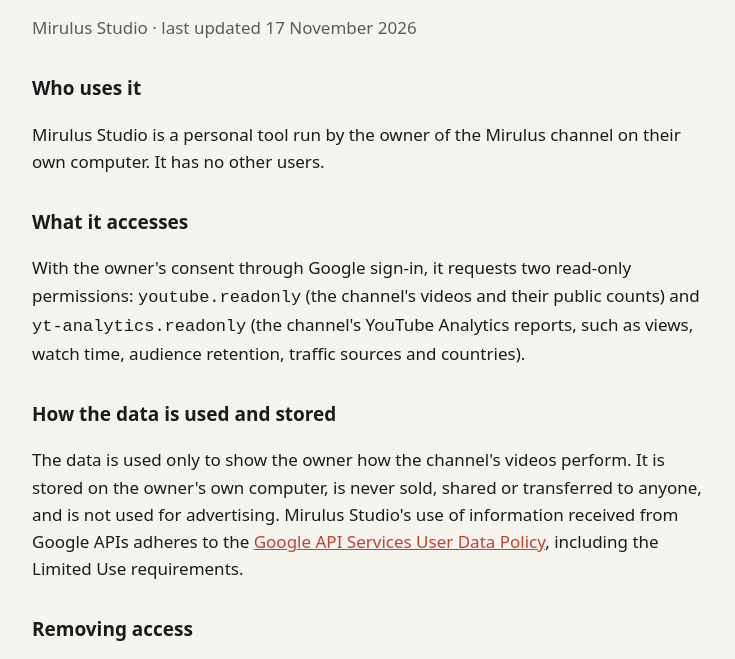
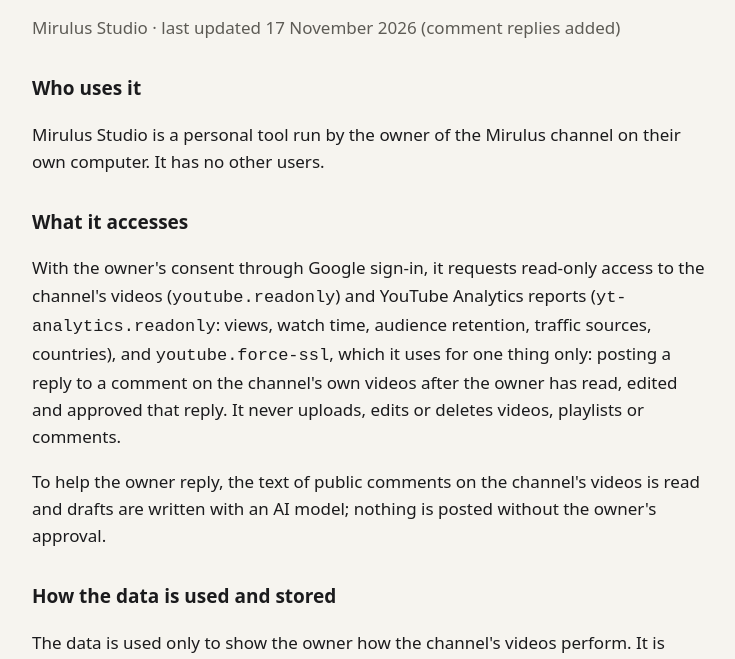
Before and after one commit to tunjayoff/mirulus-privacy, a plain HTML site: page privacy.html in a window 1280 px wide. Shown: the part 107-766 px from the top of the page, without its empty margins (268-1003 px from the left). Drawn offline with Linux system fonts and the light colour scheme.

Commit message:
Gizlilik: yorum yanıtları (youtube.force-ssl)

```diff
--- a/privacy.html
+++ b/privacy.html
@@ -1,11 +1,12 @@
 <!doctype html><html lang="en"><head><meta charset="utf-8"><meta name="viewport" content="width=device-width,initial-scale=1">
 <title>Privacy policy · Mirulus Studio</title><link rel="stylesheet" href="style.css"></head><body><main>
 <h1>Privacy policy</h1>
-<p class="muted">Mirulus Studio · last updated 17 November 2026</p>
+<p class="muted">Mirulus Studio · last updated 17 November 2026 (comment replies added)</p>
 <h2>Who uses it</h2>
 <p>Mirulus Studio is a personal tool run by the owner of the Mirulus channel on their own computer. It has no other users.</p>
 <h2>What it accesses</h2>
-<p>With the owner's consent through Google sign-in, it requests two read-only permissions: <code>youtube.readonly</code> (the channel's videos and their public counts) and <code>yt-analytics.readonly</code> (the channel's YouTube Analytics reports, such as views, watch time, audience retention, traffic sources and countries).</p>
+<p>With the owner's consent through Google sign-in, it requests read-only access to the channel's videos (<code>youtube.readonly</code>) and YouTube Analytics reports (<code>yt-analytics.readonly</code>: views, watch time, audience retention, traffic sources, countries), and <code>youtube.force-ssl</code>, which it uses for one thing only: posting a reply to a comment on the channel's own videos after the owner has read, edited and approved that reply. It never uploads, edits or deletes videos, playlists or comments.</p>
+<p>To help the owner reply, the text of public comments on the channel's videos is read and drafts are written with an AI model; nothing is posted without the owner's approval.</p>
 <h2>How the data is used and stored</h2>
 <p>The data is used only to show the owner how the channel's videos perform. It is stored on the owner's own computer, is never sold, shared or transferred to anyone, and is not used for advertising. Mirulus Studio's use of information received from Google APIs adheres to the <a href="https://developers.google.com/terms/api-services-user-data-policy">Google API Services User Data Policy</a>, including the Limited Use requirements.</p>
 <h2>Removing access</h2>
```
Also changed, not shown: index.html (+1 -1 lines).
